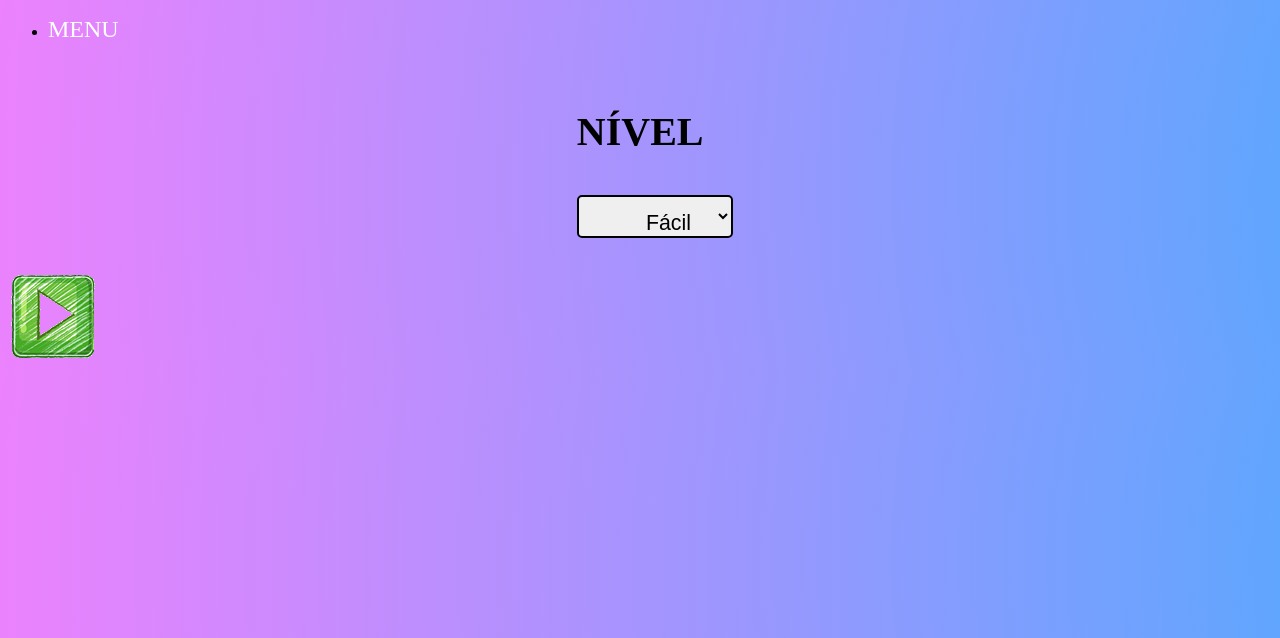
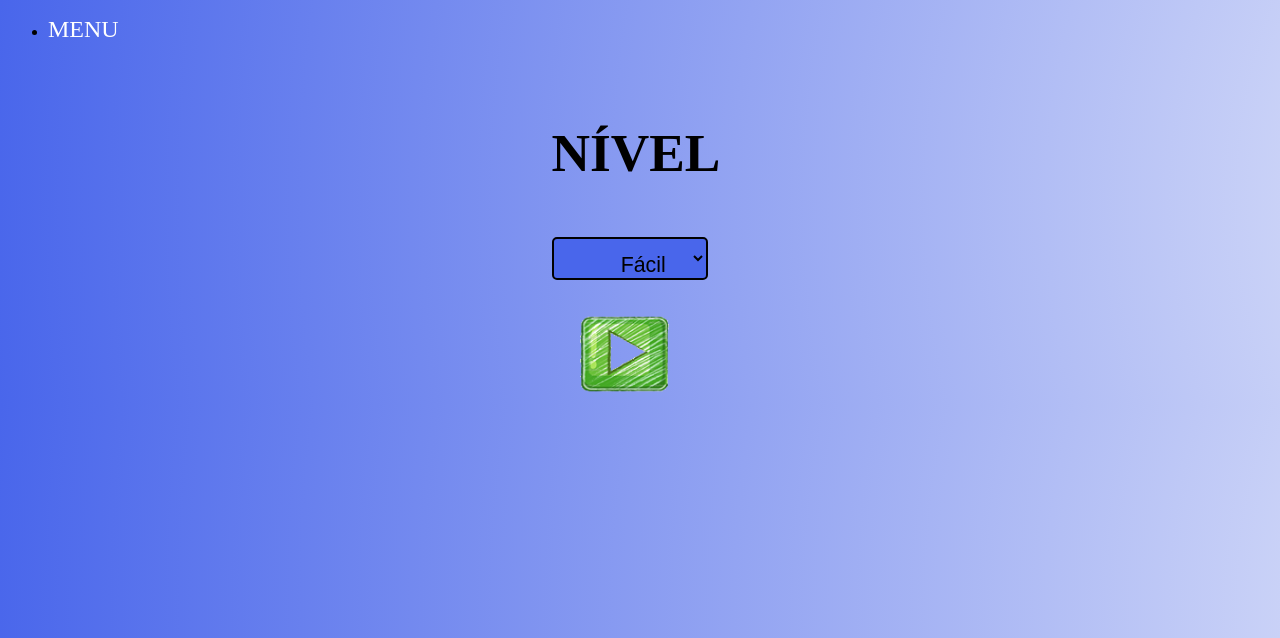
Before and after one commit to giovannafernands/jogo_web_2019, a PHP site: page /play.html in a window 1280 px wide. Shown: the top 638 px of the page. Run offline with PHP 8.4, Linux system fonts and the light colour scheme.

Commit message:
ajustes de css

```diff
--- a/menu.css
+++ b/menu.css
@@ -3,8 +3,8 @@ margin: 0;
 background:
     -webkit-radial-gradient(140%,
                             circle cover,
-                            #29b4ff 0%,
-                            #ec82fd 100%);
+                            #fcfcfc 0%,
+                           #4966eb  100%);
 }
 
 a{
--- a/play.html
+++ b/play.html
@@ -26,7 +26,7 @@
 				</select>
 			</p>
 			<br>
-			<img src="imagens/iniciar.png" onclick="iniciaJogo()">
+			<img style="width: 95px;  height: 80px; margin-left:45%;" src="imagens/iniciar.png" onclick="iniciaJogo()">
 		</div>
 
 
--- a/style.css
+++ b/style.css
@@ -2,8 +2,8 @@ body{
     background:
     -webkit-radial-gradient(140%,
                             circle cover,
-                            #29b4ff 0%,
-                            #ec82fd 100%);
+                             #fcfcfc 0%,
+                           #4966eb  100%);
 }
 
 
@@ -43,7 +43,7 @@ body{
     float: left;
     width: 600px;
     height: 500px;
-    background: url('imagens/cenario.png');
+    background: url('imagens/ceu.png');
 
 
 }
@@ -80,15 +80,16 @@ body{
 
 h3{
     color: #000;
-    font-size: 30pt;
+    font-size: 40pt;
     margin-right:15%;
     margin-right:20%;
     font-family: 'OpenSans-Bold';
     padding-top:2%;
-    padding-left: 45%;
+    padding-left: 43%;
 }
 
 #nivel_jogo{
+    background-color:#4966eb  ;
     border-radius: 5px;
     padding-top: 1%;
     padding-left:5%;
@@ -97,7 +98,7 @@ h3{
     border-radius: 5px;
     box-sizing: border-box;
     margin-right: 5%;
-    margin-left: 45%;
+    margin-left: 43%;
 font-family: 'Arial';
 font-size: 16pt;
 
```
Also changed, not shown: imagens/ceu.png (added).
